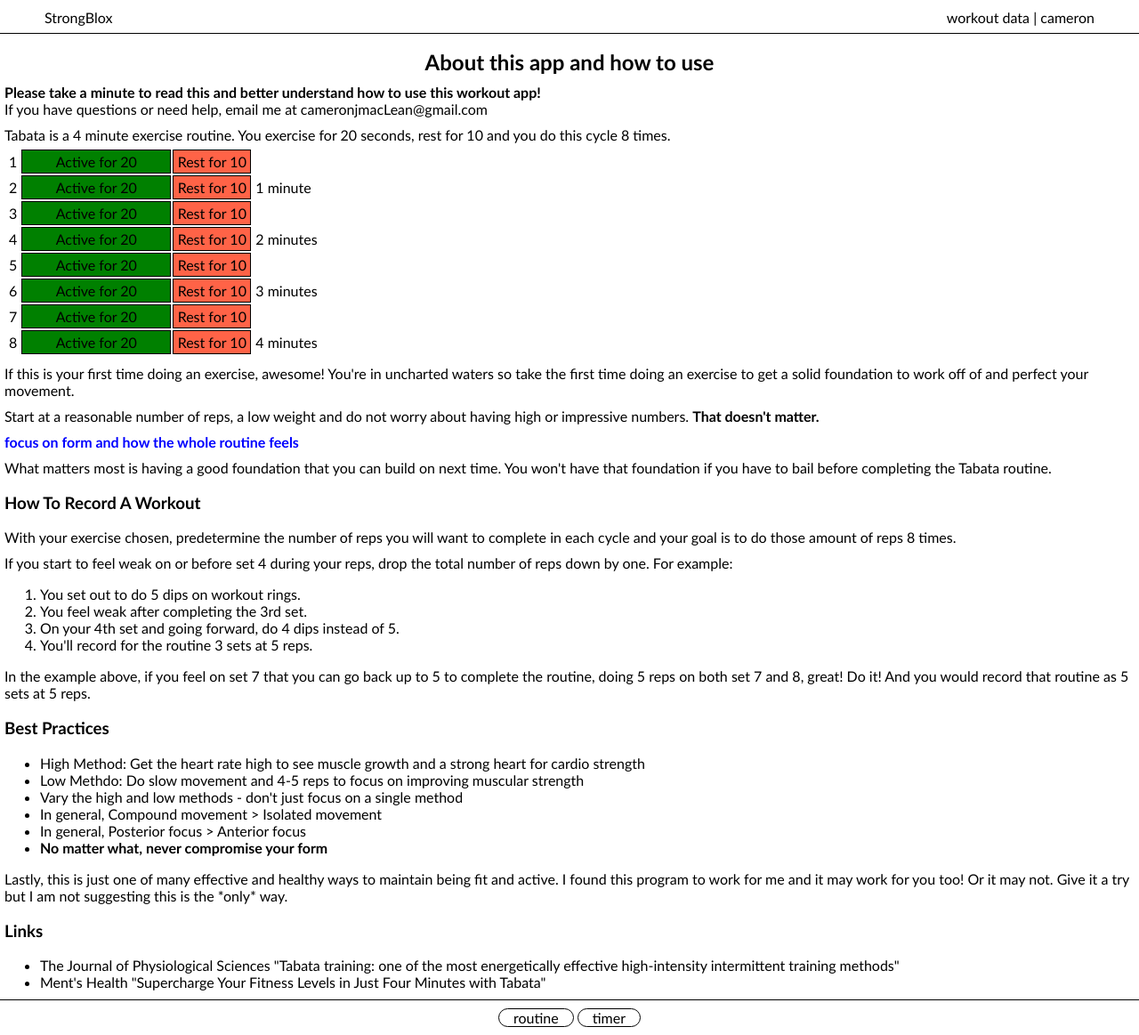
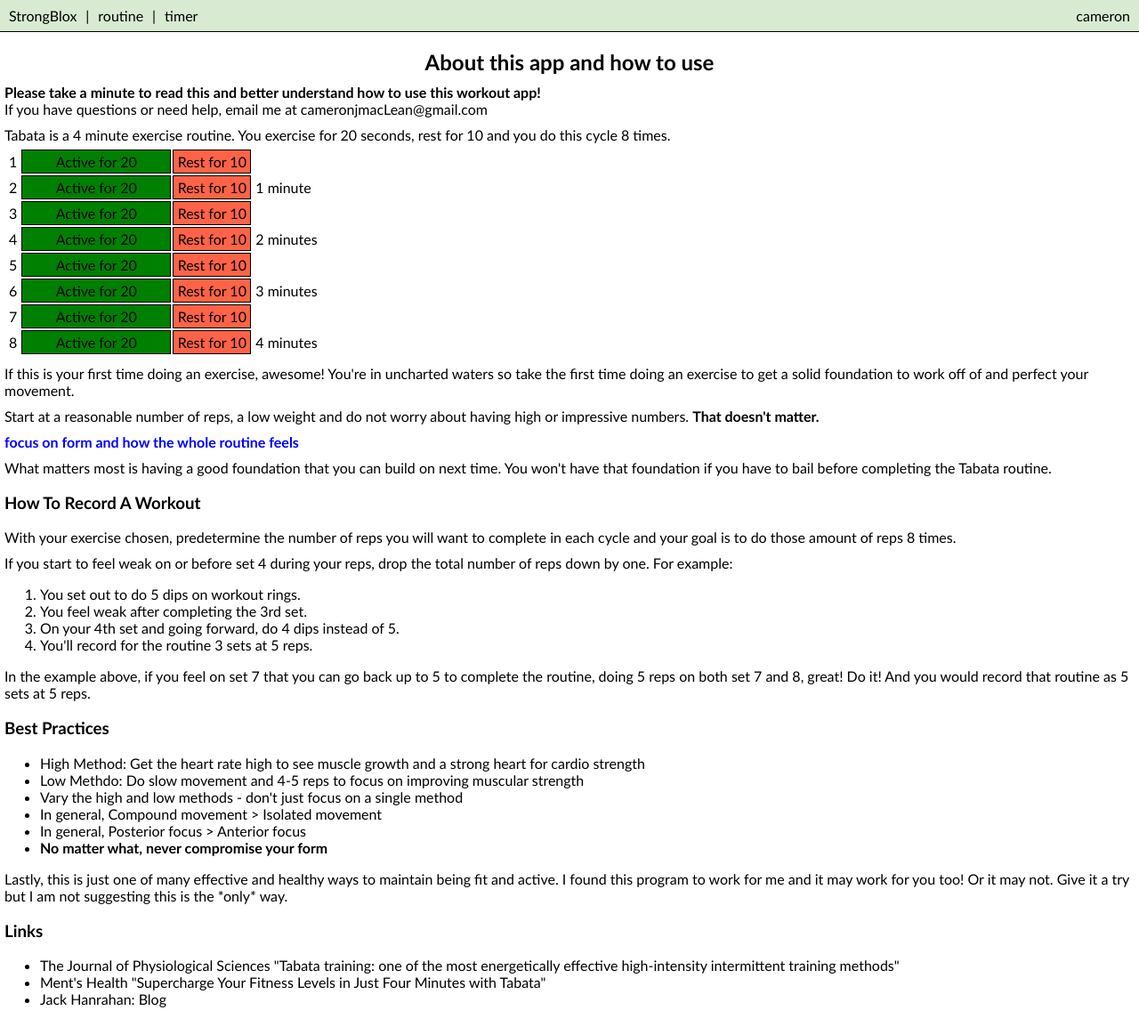
Before and after one commit to cmonrinski/strongblox, a Flask app: page /about in a window 1280 px wide. Shown: the whole page at 89% size. Run offline with Flask 2, Linux system fonts and the light colour scheme; a user stored in the database is signed in; some libraries are stand-ins or nearby versions.

Commit message:
minor changes to top nav-bar

```diff
--- a/app.py
+++ b/app.py
@@ -1,7 +1,7 @@
 # create a web app that can create and record workout routines
 import sqlite3
 from datetime import datetime
-from flask import Flask, flash, redirect, render_template, request, session
+from flask import Flask, redirect, render_template, request, session
 from flask_session import Session
 from werkzeug.security import generate_password_hash, check_password_hash
 from functools import wraps
@@ -416,7 +416,6 @@
         db.commit()
         db.close()
 
-        flash("You registered, which is great!  Sorry, but I haven't figured out how to register and automatically log in, so you'll need to login now.  I'll get better soon!")
         return redirect("/login")
 
     # User reached route via GET (as by clicking or via redirect)
--- a/static/dropdowns.js
+++ b/static/dropdowns.js
@@ -1,23 +1,13 @@
-
-// Toggle workout dropdown
-function workoutDropdown() {
-    document.getElementById("workoutData").classList.toggle("show");
-}
-
 // Toggle account dropdown
-function accountDropdown() {
-    document.getElementById("accountData").classList.toggle("show");
+function menuDropdown() {
+    document.getElementById("account-menu").classList.toggle("show");
 }
 
 // Hide dropdowns when clicking outside
 document.addEventListener("click", function(event) {
 
-    if (event.target.id !== "workoutButton") {
-        document.getElementById("workoutData").classList.remove("show")
-    }
-
-    if (event.target.id !== "accountButton") {
-        document.getElementById("accountData").classList.remove("show")
+    if (event.target.id !== "account-button") {
+        document.getElementById("account-menu").classList.remove("show")
     }
 
 });
--- a/static/styles.css
+++ b/static/styles.css
@@ -17,6 +17,7 @@
 */
 
 /* layout */
+
 * {
   font-family: 'Trebuchet MS', sans-serif;
 }
@@ -34,35 +35,58 @@
 
 a {
   text-decoration: none;
-  color: #000;
+  color: black;
 }
 
+/* Navigation Bar */
 header {
-  padding-bottom: 8px;
+  padding: 8px;
   border-bottom: 1px solid black;
-  margin-bottom:10px;
-  margin-top:10px;
-  position: fixed;
+  position:fixed;
   top: 0;
   width: 100%;
   left: 50%;
   transform: translateX(-50%);
+  background-color: #d9ead3;
 }
 
-.header-home {
-  float: left;
-  padding-left: 10px;
-  margin-left: 40px;
+.nav-bar {
+  list-style-type: none;
+  margin: 0;
+  padding: 0px 10px;
+  overflow:visible;
 }
 
-.header-menu {
+.nav-bar li {
+  display: inline;
+}
+
+.nav-left {
+  float: left;
+}
+
+.nav-right {
   float: right;
-  padding-right: 10px;
-  margin-right: 40px;
 }
 
 .divider {
-  width: 10px;
+  padding: 0px 10px;
+}
+
+.nav-bar a:hover {
+  color: #93c47d;
+}
+
+/* Dropdown menu in navigation bar */
+.dropdown-button {
+  font-size: 16px;
+  padding: 0;
+  border: none;
+  background: none;
+}
+
+.dropdown-button:hover {
+  color: #93c47d;
 }
 
 .dropdown {
@@ -81,6 +105,7 @@
   margin: 0px;
   background-color: white;
   box-shadow: 0px 8px 16px 0px rgba(0,0,0,0.2);
+  border-radius: 12px;
 }
 
 .dropdown-content a {
@@ -92,10 +117,13 @@
   color: #93c47d;
 }
 
-.show {display: block;}
+.show {
+  display: block;
+}
 
+/* General page layout */
 .container {
-  margin-bottom: 50px;
+  margin-bottom: 0px;
   padding-bottom: 10px;
   position: fixed;
   width: 100%;
@@ -549,20 +577,6 @@
 @media only screen and (max-width: 850px) {
   /* For mobile phones: */
 
-  .header-home {
-    margin-left: 20px;
-  }
-
-  .header-menu {
-    float: right;
-    padding-right: 0px;
-    margin-right: 20px;
-  }
-
-  footer {
-    text-align: center;
-  }
-
   /* Routine page layout on mobiel */
 
   .item1 { grid-area: co; }
--- a/templates/layout.html
+++ b/templates/layout.html
@@ -13,23 +13,19 @@
     <body>
         <header>
             {% if session["user_id"] %}
-                <div >
-                    <div class="header-home">
-                        <a href="{{ url_for('index') }}">StrongBlox</a>
-                    </div>
-                    <div class="header-menu">
-                        <div class="dropdown">
-                            <button onclick="workoutDropdown()" class="plain-nav" id="workoutButton">workout data</button>
-                            <div id="workoutData" class="dropdown-content">
+                <nav>
+                    <ul class="nav-bar">
+                        <li class="nav-left"><a href="{{ url_for('index') }}">StrongBlox</a></li>
+                        <li class="nav-left divider">|</li>
+                        <li class="nav-left"><a href="{{ url_for('routine') }}">routine</a></li>
+                        <li class="nav-left divider">|</li>
+                        <li class="nav-left"><a href="{{ url_for('timer') }}">timer</a></li>
+                        <li class="nav-right dropdown">
+                            <button class="dropdown-button" id="account-button" onclick="menuDropdown()">{{ session["username"] }}</button>
+                            <div class="dropdown-content" id="account-menu">
                                 <a href="{{ url_for('exercises') }}">exercises</a>
                                 <a href="{{ url_for('equipment') }}">equipment</a>
                                 <a href="{{ url_for('muscles') }}">muscles</a>
-                            </div>
-                        </div>
-                        <span class="divider">|</span>
-                        <div class="dropdown">
-                            <button onclick="accountDropdown()" class="plain-nav" id="accountButton">{{ session["username"] }}</button>
-                            <div id="accountData" class="dropdown-content">
                                 <a href="{{ url_for('about') }}">about</a>
                                 <a href="{{ url_for('account') }}">account</a>
                                 <a href="{{ url_for('calendar') }}">calendar</a>
@@ -37,49 +33,26 @@
                                 <a href="{{ url_for('history') }}">history</a>
                                 <a href="{{ url_for('logout') }}">logout</a>
                             </div>
-                        </div>
+                        </li>
                     </div>
-                </div>
+                </nav>
             {% else %}
-                <div >
-                    <div class="header-home">
-                        <a href="{{ url_for('index') }}">StrongBlox</a>
+                <nav>
+                    <ul class="nav-bar">
+                        <li class="nav-left"><a href="{{ url_for('index') }}">StrongBlox</a></li>
+                        <li class="nav-right"><a href="{{ url_for('login') }}">login</a></li>
+                        <li class="nav-right divider">|</li>
+                        <li class="nav-right"><a href="{{ url_for('register') }}">register</a></li>
                     </div>
-                    <div class="header-menu">
-                        <a href="{{ url_for('login') }}">login</a> |
-                        <a href="{{ url_for('register') }}">register</a>
-                    </div>
-                </div>
+                    </ul>
+                </nav>
             {% endif %}
         </header>
-
-        {% with messages = get_flashed_messages() %}
-            {% if messages %}
-                <div class="container">
-                    <div class="section">
-                        <ul class=flashes>
-                            {% for message in messages %}
-                                <li>{{ message }}</li>
-                            {% endfor %}
-                        </ul>
-                    </div>
-                </div>
-            {% endif %}
-        {% endwith %}
 
         {% block body %}
 
         {% endblock %}
 
-        {% if session["user_id"] %}
-        <footer>
-                <nav class="nav-footer">
-                    <a class="round-nav" href="{{ url_for('routine') }}">routine</a>
-                    <a class="round-nav" href="{{ url_for('timer') }}">timer</a>
-                </nav>
-        </footer>
-        {% endif %}
-
         <script type="text/javascript" src="{{ url_for('static', filename = 'dropdowns.js') }}"></script>
 
     </body>
```
Also changed, not shown: 15 other files.
